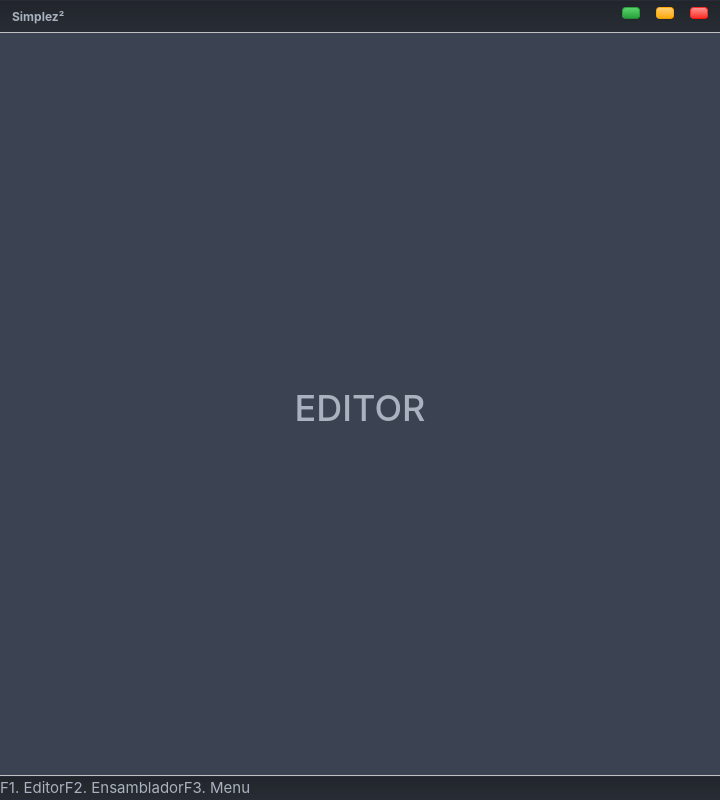
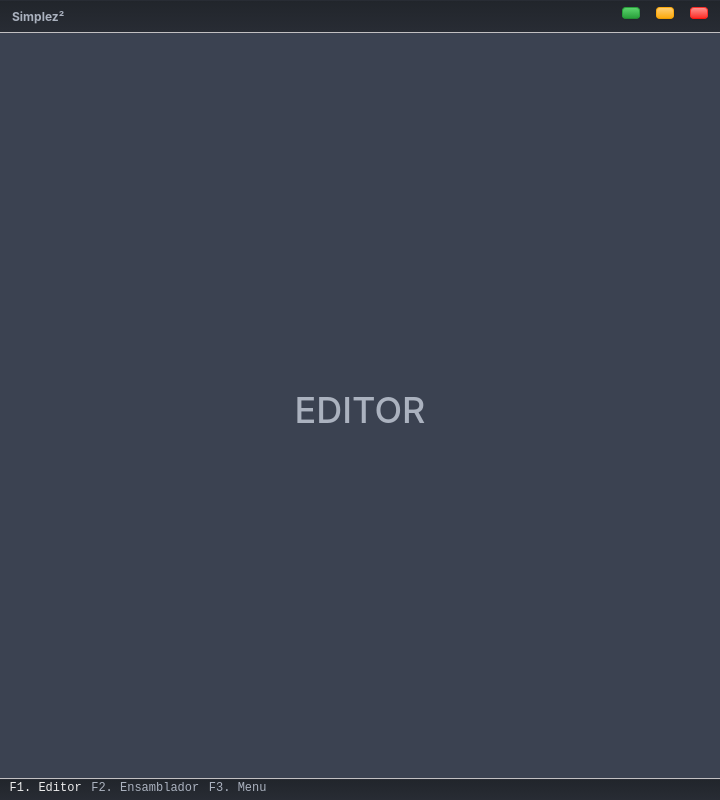
Before and after one commit to Archive-Puma/Simplez2, an Electron app: page view/editor.html in a window 720 px wide. Drawn offline with Linux system fonts and the light colour scheme.

Commit message:
stylesheet

```diff
--- a/view/css/style.css
+++ b/view/css/style.css
@@ -90,6 +90,14 @@ body { -webkit-app-region: no-drag; /* make window no-draggable */ }
     background-image: linear-gradient(to bottom,var(--main-bg-color) 0, var(--main-bg-color) 100%);
 }
 
+footer span {
+    font-family: Courier New, Courier, monospace;
+    margin-left: 0.8em;
+    font-size: 80%;
+}
+
+footer span.active { color: #eee; }
+
 /** PAGE CONTENT >>
 ======================= */
 .padded-more { width: 100%; }
```
